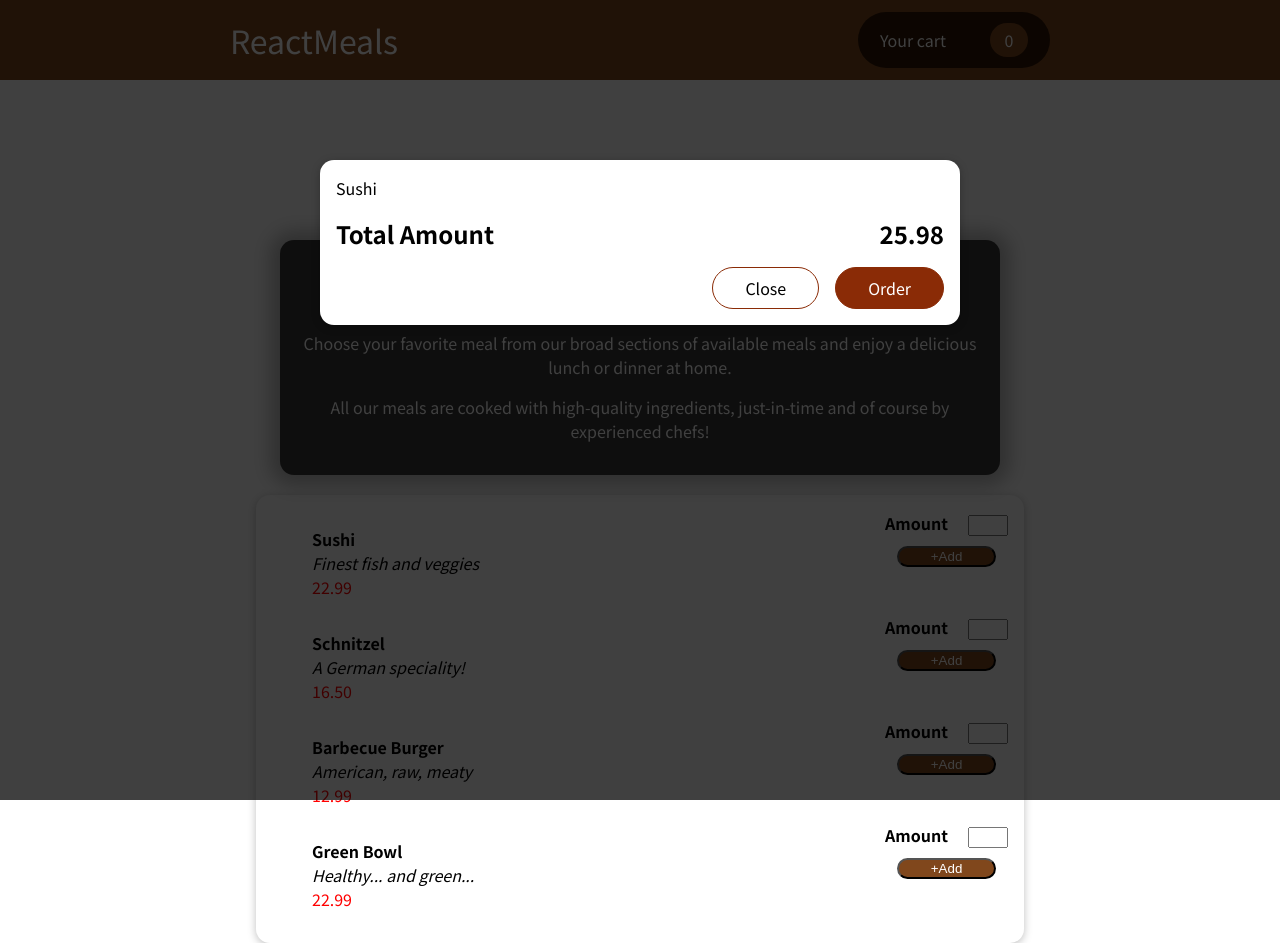
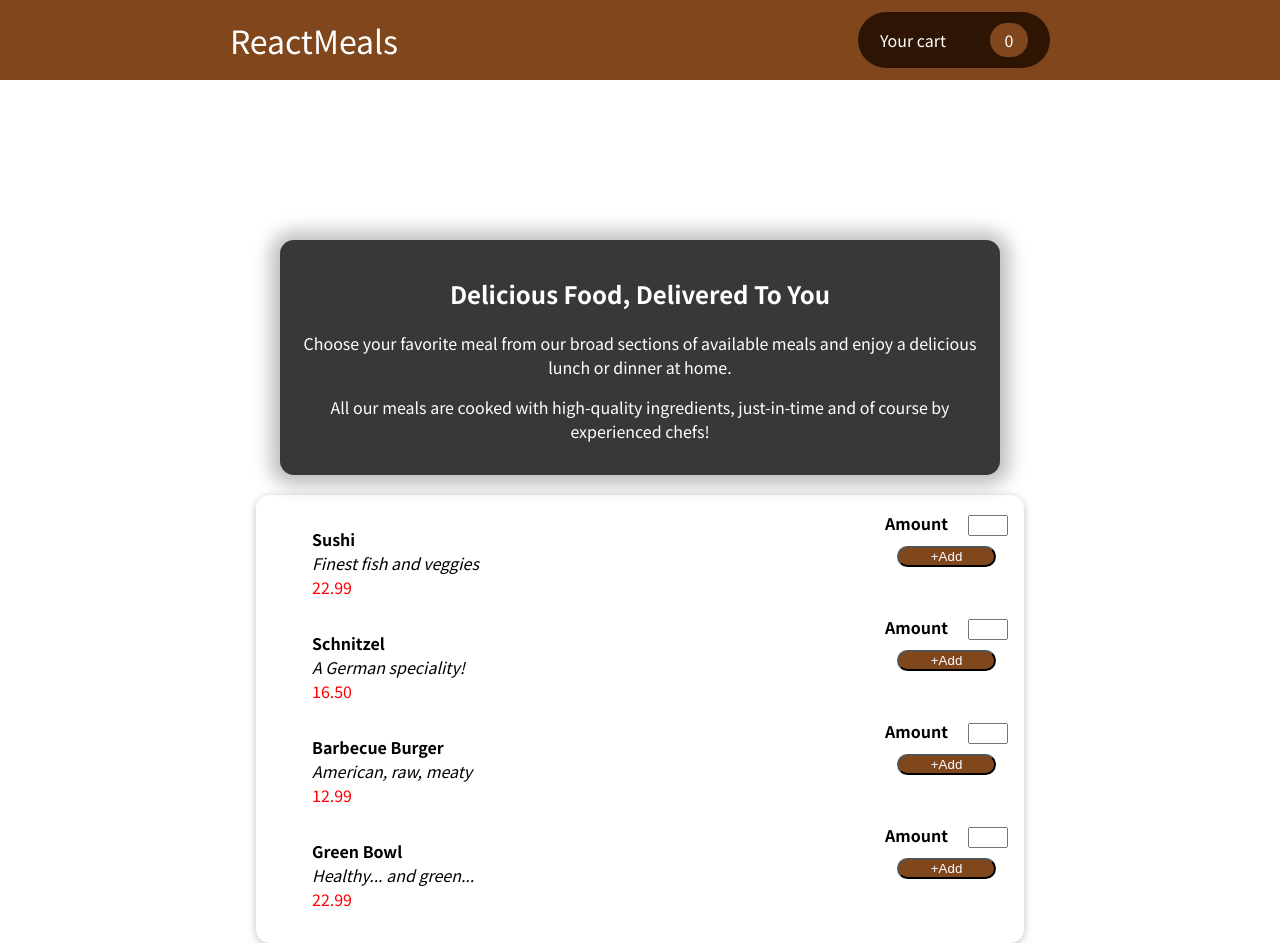
Before and after one commit to AmithChandru/restaurant-app, a React (Create React App) app: page / in a window 1280 px wide. Built offline with nearby package versions, Linux system fonts and the light colour scheme.

Commit message:
Handled cart button

```diff
--- a/src/App.js
+++ b/src/App.js
@@ -1,7 +1,14 @@
+import { useState } from 'react';
 import Cart from './Components/Cart';
 import './Styles/home.css';
 
 function App() {
+
+  const [cartClicked, setCartClicked] = useState(false);
+
+  const handleClose = () => {
+    setCartClicked(false);
+  }
 
   const items = [
     {
@@ -27,10 +34,10 @@ function App() {
   ]
   return (
     <div style={{display: 'flex', flexDirection: 'column', alignItems: 'center'}}>
-      <Cart />
+      {cartClicked && <Cart handleClose={handleClose}/>}
       <div className='header'>
         <span className='headerName'>ReactMeals</span>
-        <div className='cart'>
+        <div className='cart' onClick={() => setCartClicked(true)} style={{cursor: 'pointer'}}>
           <span>Your cart</span>
           <div className='cartItems'>
             <span>0</span>
--- a/src/Components/Cart.js
+++ b/src/Components/Cart.js
@@ -25,7 +25,7 @@ const Cart = (props) => {
         <span>25.98</span>
       </div>
       <div className="actions">
-        <button className="button-alt">Close</button>
+        <button className="button-alt" onClick={props.handleClose}>Close</button>
         <button className="button">Order</button>
       </div>
     </Modal>
```
